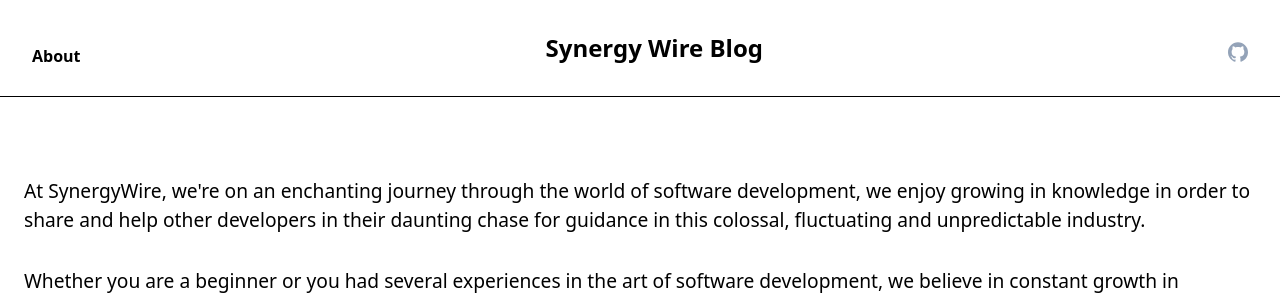
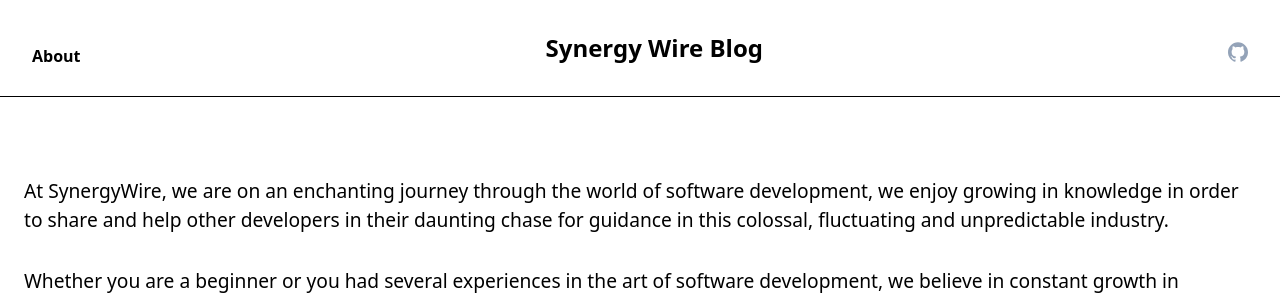
Before and after one commit to SynergyWire/SynergyWire-blog, a Next.js app: page /about in a window 1280 px wide. Shown: the top 295 px of the page. Built offline with nearby package versions, Linux system fonts and the light colour scheme; no server answers.

Commit message:
fix: removing non allowed characteres

```diff
--- a/app/about/page.tsx
+++ b/app/about/page.tsx
@@ -30,7 +30,7 @@ const page = () => {
   return (
     <>
       <p className="about-paragraph">
-        At SynergyWire, we're on an enchanting journey through the world of
+        At SynergyWire, we are on an enchanting journey through the world of
         software development, we enjoy growing in knowledge in order to share
         and help other developers in their daunting chase for guidance in this
         colossal, fluctuating and unpredictable industry.
```
